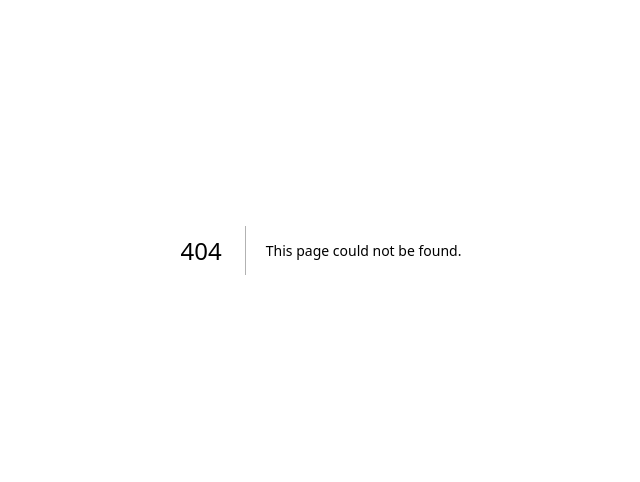
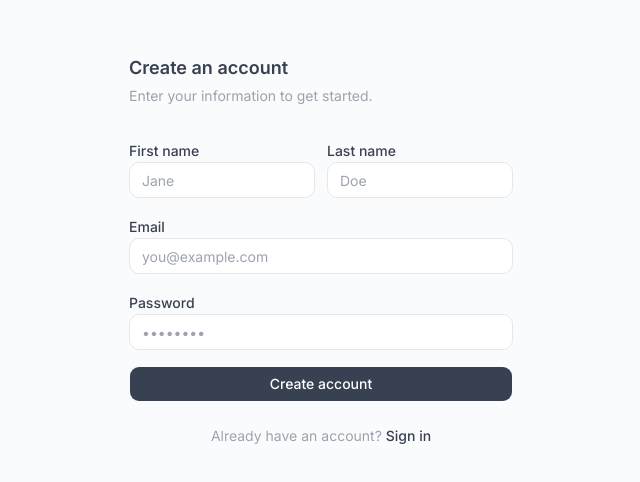
Before and after one commit to elazdi-al/hackapp2, a Next.js app: page /sign-up in a window 1280 px wide. Before the commit this address had no page. Shown: the part 150-632 px from the top of the page, without its empty margins (319-959 px from the left). Built offline with nearby package versions, Linux system fonts and the light colour scheme.

Commit message:
feat: sign-in/sign-up pages

```diff
--- a/app/components/prompt.tsx
+++ b/app/components/prompt.tsx
@@ -13,6 +13,7 @@ import {
   Rows,
   CaretDown,
 } from "phosphor-react"
+import { Select } from "@base-ui/react/select"
 
 interface Attachment {
   id: string
@@ -92,7 +93,6 @@ export function AIPrompt() {
   const [prompt, setPrompt] = useState("")
   const [selectedModel, setSelectedModel] = useState<ModelName>("GPT 5.0")
   const [attachments, setAttachments] = useState<Attachment[]>(mockAttachments)
-  const [showModelDropdown, setShowModelDropdown] = useState(false)
 
   const removeAttachment = (id: string) => {
     setAttachments((prev) => prev.filter((a) => a.id !== id))
@@ -143,50 +143,48 @@ export function AIPrompt() {
 
           <div className="flex-1" />
 
-          <div className="relative">
-            <button
-              type="button"
-              onClick={() => setShowModelDropdown(!showModelDropdown)}
-              className="flex h-9 items-center gap-2 rounded-full border border-border bg-card px-3 pr-2.5 text-sm font-medium text-foreground hover:bg-accent transition-colors"
+          <Select.Root
+            value={selectedModel}
+            onValueChange={(value) => setSelectedModel(value as ModelName)}
+          >
+            <Select.Trigger
+              className="flex h-9 items-center gap-2 rounded-full border border-border bg-card px-3 pr-2.5 text-sm font-medium text-foreground hover:bg-accent transition-colors outline-none"
             >
               {selectedModelData && (
                 <img
                   src={modelIcons[selectedModelData.id]}
                   alt=""
-                  className="h-4 w-4 opacity-70 dark:invert dark:opacity-80"
+                  className="h-4 w-4 model-icon"
                 />
               )}
-              <span>{selectedModel}</span>
+              <Select.Value />
               <CaretDown size={12} weight="bold" className="text-muted-foreground" />
-            </button>
-
-            {showModelDropdown && (
-              <div className="absolute top-11 right-0 z-10 min-w-[130px] rounded-xl border border-border bg-card p-1 shadow-lg">
+            </Select.Trigger>
+            <Select.Portal>
+              <Select.Positioner
+                sideOffset={8}
+                align="end"
+                className="z-10"
+              >
+                <Select.Popup className="min-w-[130px] rounded-xl border border-border bg-card p-1 shadow-lg outline-none">
                   {models.map((model) => (
-                  <button
-                    type="button"
+                    <Select.Item
                       key={model.name}
-                    onClick={() => {
-                      setSelectedModel(model.name)
-                      setShowModelDropdown(false)
-                    }}
-                    className={`w-full flex items-center gap-2 rounded-lg px-2.5 py-2 text-left text-sm transition-colors ${
-                      selectedModel === model.name
-                        ? "bg-accent text-foreground"
-                        : "text-muted-foreground hover:bg-accent hover:text-foreground"
-                    }`}
+                      value={model.name}
+                      className="flex items-center gap-2 rounded-lg px-2.5 py-2 text-sm outline-none cursor-default transition-colors data-[highlighted]:bg-accent data-[highlighted]:text-foreground data-[selected]:bg-accent data-[selected]:text-foreground text-muted-foreground"
                     >
                       <img
                         src={modelIcons[model.id]}
                         alt=""
-                      className="h-4 w-4 opacity-70 dark:invert dark:opacity-80"
+                        className="h-4 w-4 model-icon"
                       />
-                    <span>{model.name}</span>
-                  </button>
+                      <Select.ItemText>{model.name}</Select.ItemText>
+                    </Select.Item>
                   ))}
-              </div>
-            )}
-          </div>
+                </Select.Popup>
+              </Select.Positioner>
+            </Select.Portal>
+          </Select.Root>
         </div>
       </div>
 
--- a/app/globals.css
+++ b/app/globals.css
@@ -198,4 +198,10 @@
     @apply font-sans antialiased;
     text-rendering: optimizeLegibility;
   }
+  .model-icon {
+    filter: grayscale(1) brightness(0.25);
+  }
+  .dark .model-icon {
+    filter: grayscale(1) invert(1) brightness(0.85);
+  }
 }
--- a/app/page.tsx
+++ b/app/page.tsx
@@ -1,3 +1,4 @@
+import Link from "next/link";
 import { Button } from "@/components/ui/button";
 import { AIPrompt } from "./components/prompt";
 
@@ -5,8 +6,8 @@ export default function Home() {
   return (
     <main className="min-h-svh flex flex-col">
       <header className="flex items-center justify-end gap-2 px-4 py-3">
-        <Button variant="ghost" size="sm">Sign in</Button>
-        <Button size="sm">Get started</Button>
+        <Button variant="ghost" size="sm" nativeButton={false} render={<Link href="/sign-in" />}>Sign in</Button>
+        <Button size="sm" nativeButton={false} render={<Link href="/sign-up" />}>Get started</Button>
       </header>
       <div className="flex-1 flex items-center justify-center px-6">
         <AIPrompt />
--- /dev/null
+++ b/app/sign-in/page.tsx
@@ -0,0 +1,70 @@
+"use client"
+
+import Link from "next/link"
+import { Form } from "@base-ui/react/form"
+import { Field } from "@base-ui/react/field"
+import { Input } from "@base-ui/react/input"
+import { Button } from "@/components/ui/button"
+import { motion } from "motion/react"
+
+export default function SignInPage() {
+  return (
+    <main className="min-h-svh flex items-center justify-center px-6">
+      <motion.div
+        initial={{ opacity: 0, y: 6 }}
+        animate={{ opacity: 1, y: 0 }}
+        transition={{ duration: 0.35, ease: [0.16, 1, 0.3, 1] }}
+        className="w-full max-w-sm"
+      >
+        <div className="mb-8">
+          <h1 className="text-lg font-semibold text-foreground">Sign in</h1>
+          <p className="mt-1 text-sm text-muted-foreground">
+            Welcome back. Enter your details below.
+          </p>
+        </div>
+
+        <Form className="space-y-4">
+          <Field.Root name="email" className="space-y-1.5">
+            <Field.Label className="text-sm font-medium text-foreground">
+              Email
+            </Field.Label>
+            <Input
+              type="email"
+              required
+              placeholder="you@example.com"
+              className="flex h-9 w-full rounded-lg border border-border bg-card px-3 text-sm text-foreground placeholder:text-muted-foreground outline-none transition-colors focus:border-ring focus:ring-2 focus:ring-ring/20"
+            />
+            <Field.Error className="text-xs text-destructive" />
+          </Field.Root>
+
+          <Field.Root name="password" className="space-y-1.5">
+            <Field.Label className="text-sm font-medium text-foreground">
+              Password
+            </Field.Label>
+            <Input
+              type="password"
+              required
+              placeholder="••••••••"
+              className="flex h-9 w-full rounded-lg border border-border bg-card px-3 text-sm text-foreground placeholder:text-muted-foreground outline-none transition-colors focus:border-ring focus:ring-2 focus:ring-ring/20"
+            />
+            <Field.Error className="text-xs text-destructive" />
+          </Field.Root>
+
+          <Button type="submit" className="w-full" size="lg">
+            Sign in
+          </Button>
+        </Form>
+
+        <p className="mt-6 text-center text-sm text-muted-foreground">
+          Don&apos;t have an account?{" "}
+          <Link
+            href="/sign-up"
+            className="font-medium text-foreground hover:underline underline-offset-4"
+          >
+            Sign up
+          </Link>
+        </p>
+      </motion.div>
+    </main>
+  )
+}
--- /dev/null
+++ b/app/sign-up/page.tsx
@@ -0,0 +1,98 @@
+"use client"
+
+import Link from "next/link"
+import { Form } from "@base-ui/react/form"
+import { Field } from "@base-ui/react/field"
+import { Input } from "@base-ui/react/input"
+import { Button } from "@/components/ui/button"
+import { motion } from "motion/react"
+
+export default function SignUpPage() {
+  return (
+    <main className="min-h-svh flex items-center justify-center px-6">
+      <motion.div
+        initial={{ opacity: 0, y: 6 }}
+        animate={{ opacity: 1, y: 0 }}
+        transition={{ duration: 0.35, ease: [0.16, 1, 0.3, 1] }}
+        className="w-full max-w-sm"
+      >
+        <div className="mb-8">
+          <h1 className="text-lg font-semibold text-foreground">
+            Create an account
+          </h1>
+          <p className="mt-1 text-sm text-muted-foreground">
+            Enter your information to get started.
+          </p>
+        </div>
+
+        <Form className="space-y-4">
+          <div className="grid grid-cols-2 gap-3">
+            <Field.Root name="firstName" className="space-y-1.5">
+              <Field.Label className="text-sm font-medium text-foreground">
+                First name
+              </Field.Label>
+              <Input
+                required
+                placeholder="Jane"
+                className="flex h-9 w-full rounded-lg border border-border bg-card px-3 text-sm text-foreground placeholder:text-muted-foreground outline-none transition-colors focus:border-ring focus:ring-2 focus:ring-ring/20"
+              />
+              <Field.Error className="text-xs text-destructive" />
+            </Field.Root>
+
+            <Field.Root name="lastName" className="space-y-1.5">
+              <Field.Label className="text-sm font-medium text-foreground">
+                Last name
+              </Field.Label>
+              <Input
+                required
+                placeholder="Doe"
+                className="flex h-9 w-full rounded-lg border border-border bg-card px-3 text-sm text-foreground placeholder:text-muted-foreground outline-none transition-colors focus:border-ring focus:ring-2 focus:ring-ring/20"
+              />
+              <Field.Error className="text-xs text-destructive" />
+            </Field.Root>
+          </div>
+
+          <Field.Root name="email" className="space-y-1.5">
+            <Field.Label className="text-sm font-medium text-foreground">
+              Email
+            </Field.Label>
+            <Input
+              type="email"
+              required
+              placeholder="you@example.com"
+              className="flex h-9 w-full rounded-lg border border-border bg-card px-3 text-sm text-foreground placeholder:text-muted-foreground outline-none transition-colors focus:border-ring focus:ring-2 focus:ring-ring/20"
+            />
+            <Field.Error className="text-xs text-destructive" />
+          </Field.Root>
+
+          <Field.Root name="password" className="space-y-1.5">
+            <Field.Label className="text-sm font-medium text-foreground">
+              Password
+            </Field.Label>
+            <Input
+              type="password"
+              required
+              placeholder="••••••••"
+              className="flex h-9 w-full rounded-lg border border-border bg-card px-3 text-sm text-foreground placeholder:text-muted-foreground outline-none transition-colors focus:border-ring focus:ring-2 focus:ring-ring/20"
+            />
+            <Field.Error className="text-xs text-destructive" />
+          </Field.Root>
+
+          <Button type="submit" className="w-full" size="lg">
+            Create account
+          </Button>
+        </Form>
+
+        <p className="mt-6 text-center text-sm text-muted-foreground">
+          Already have an account?{" "}
+          <Link
+            href="/sign-in"
+            className="font-medium text-foreground hover:underline underline-offset-4"
+          >
+            Sign in
+          </Link>
+        </p>
+      </motion.div>
+    </main>
+  )
+}
```
Lines whose indentation alone changed are shown as unchanged.
